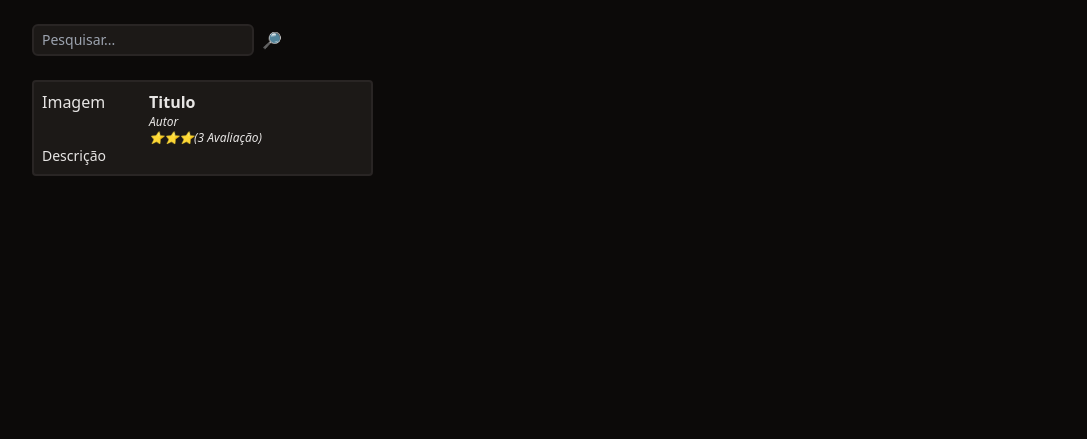
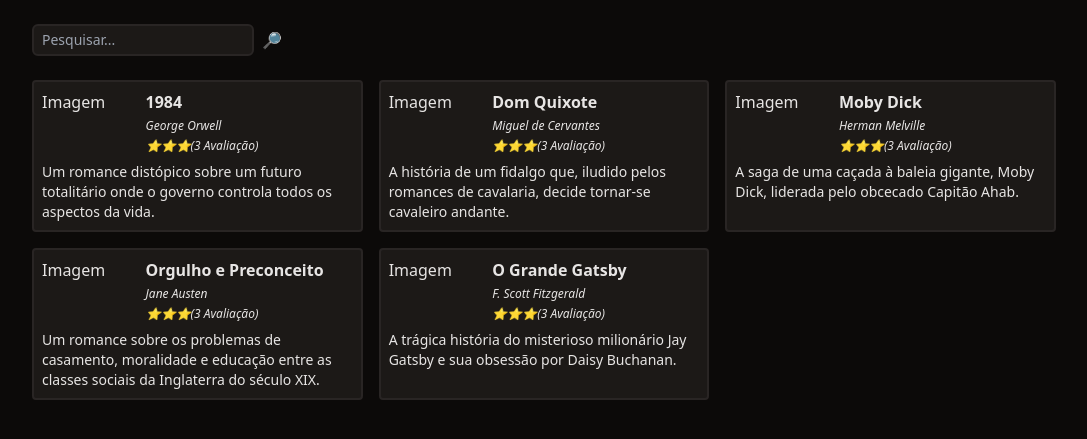
Before and after one commit to julhomichalak/book-wise-rocketseat, a PHP site: page / in a window 1280 px wide. Shown: the part 60-499 px from the top of the page, without its empty margins (96-1183 px from the left). Run offline with PHP 8.4, Linux system fonts and the light colour scheme; some libraries are stand-ins or nearby versions.

Commit message:
estruturando mvc

```diff
--- /dev/null
+++ b/controllers/index.controller.php
@@ -0,0 +1,5 @@
+<?php
+
+require 'dados.php';
+
+view('index', ['livros' => $livros]);
--- /dev/null
+++ b/dados.php
@@ -0,0 +1,34 @@
+<?php
+
+$livros = [
+    [
+        'id' => 1,
+        'titulo' => '1984',
+        'autor' => 'George Orwell',
+        'descricao' => 'Um romance distópico sobre um futuro totalitário onde o governo controla todos os aspectos da vida.'
+    ],
+    [
+        'id' => 2,
+        'titulo' => 'Dom Quixote',
+        'autor' => 'Miguel de Cervantes',
+        'descricao' => 'A história de um fidalgo que, iludido pelos romances de cavalaria, decide tornar-se cavaleiro andante.'
+    ],
+    [
+        'id' => 3,
+        'titulo' => 'Moby Dick',
+        'autor' => 'Herman Melville',
+        'descricao' => 'A saga de uma caçada à baleia gigante, Moby Dick, liderada pelo obcecado Capitão Ahab.'
+    ],
+    [
+        'id' => 4,
+        'titulo' => 'Orgulho e Preconceito',
+        'autor' => 'Jane Austen',
+        'descricao' => 'Um romance sobre os problemas de casamento, moralidade e educação entre as classes sociais da Inglaterra do século XIX.'
+    ],
+    [
+        'id' => 5,
+        'titulo' => 'O Grande Gatsby',
+        'autor' => 'F. Scott Fitzgerald',
+        'descricao' => 'A trágica história do misterioso milionário Jay Gatsby e sua obsessão por Daisy Buchanan.'
+    ]
+];
--- /dev/null
+++ b/functions.php
@@ -0,0 +1,25 @@
+<?php
+
+function view($view, $data = [])
+{
+    foreach ($data as $key => $value) {
+        $$key = $value;
+    }
+    require('views/template/app.php');
+}
+
+
+function dd($dump)
+{
+    echo '<pre>';
+    var_dump($dump);
+    echo '</pre>';
+    die();
+}
+
+function abort($code)
+{
+    http_response_code($code);
+    view($code);
+    die();
+}
--- a/index.php
+++ b/index.php
@@ -1,59 +1,6 @@
-<!DOCTYPE html>
-<html lang="en">
+<?php
 
-<head>
-    <meta charset="UTF-8">
-    <meta name="viewport" content="width=device-width, initial-scale=1.0">
-    <title>Book Wise</title>
-    <script src="https://cdn.tailwindcss.com"></script>
-</head>
+require 'dados.php';
+require 'functions.php';
 
-<body class="bg-stone-950 text-stone-200">
-    <header class=" bg-stone-900 ">
-        <nav class="mx-auto max-w-screen-lg flex justify-between  py-4">
-            <div class="font-bold text-xl tracking-wide">Book Wise</div>
-            <ul class="flex space-x-4 font-bold">
-                <li><a href="/" class="text-lime-500">Explorar</a></li>
-                <li><a href="/meus-livros.php" class="hover:underline">Meus livros</a></li>
-            </ul>
-            <ul>
-                <li><a href="/login.php">Login</a></li>
-            </ul>
-        </nav>
-    </header>
-    <main class="mx-auto max-w-screen-lg  space-y-6 mt-6">
-        <div>
-
-            <form class="w-full flex space-x-2">
-                <input
-                    type="text"
-                    class=" border-stone-800 border-2 rounded-md bg-stone-900 text-sm focus:outline-none px-2 py-1"
-                    placeholder="Pesquisar..."
-                    name="pesquisar" />
-
-                <button class="">🔎</button>
-            </form>
-        </div>
-
-
-        <section class="space-x-4">
-
-            <div class="w-1/3 p-2 rounded border-stone-800 border-2 bg-stone-900">
-                <div class="flex">
-                    <div class="w-1/3">Imagem</div>
-
-                    <div class="w-2/3">
-                        <div class="font-semibold">Titulo</div>
-                        <div class="text-xs italic">Autor</div>
-                        <div class="text-xs italic">⭐⭐⭐(3 Avaliação)</div>
-                    </div>
-                </div>
-                <div class="text-sm">Descrição</div>
-
-            </div>
-
-        </section>
-    </main>
-</body>
-
-</html>
+require 'routes.php';
--- /dev/null
+++ b/routes.php
@@ -0,0 +1,13 @@
+<?php
+
+
+$controller = str_replace('/', '', parse_url($_SERVER['REQUEST_URI'])['path']);
+if (!$controller) $controller = 'index';
+
+if (!file_exists("controllers/{$controller}.controller.php")) {
+    abort(404);
+}
+
+
+
+require "controllers/{$controller}.controller.php";
--- /dev/null
+++ b/views/404.view.php
@@ -0,0 +1,3 @@
+<h1 class="text-lg font-bold mt-2">
+    404 - Page not found
+</h1>
--- /dev/null
+++ b/views/index.view.php
@@ -0,0 +1,32 @@
+<div>
+    <form class="w-full flex space-x-2">
+        <input
+            type="text"
+            class=" border-stone-800 border-2 rounded-md bg-stone-900 text-sm focus:outline-none px-2 py-1"
+            placeholder="Pesquisar..."
+            name="pesquisar" />
+
+        <button class="">🔎</button>
+    </form>
+</div>
+
+
+<section class="grid gap-4 grid-cols-1 md:grid-cols-2 lg:grid-cols-3 flex">
+
+    <?php foreach ($livros as $livro): ?>
+        <div class="p-2 rounded border-stone-800 border-2 bg-stone-900">
+            <div class="flex">
+                <div class="w-1/3">Imagem</div>
+
+                <div class="w-2/3 space-y-1">
+                    <a href="livro?id=<?= $livro['id'] ?>" class="font-semibold hover:underline"><?= $livro['titulo'] ?></a>
+                    <div class="text-xs italic"><?= $livro['autor'] ?></div>
+                    <div class="text-xs italic">⭐⭐⭐(3 Avaliação)</div>
+                </div>
+            </div>
+            <div class="text-sm mt-2"><?= $livro['descricao'] ?></div>
+
+        </div>
+
+    <?php endforeach; ?>
+</section>
--- /dev/null
+++ b/views/template/app.php
@@ -0,0 +1,29 @@
+<!DOCTYPE html>
+<html lang="pt-br">
+
+<head>
+    <meta charset="UTF-8">
+    <meta name="viewport" content="width=device-width, initial-scale=1.0">
+    <title>Book Wise</title>
+    <script src="https://cdn.tailwindcss.com"></script>
+</head>
+
+<body class="bg-stone-950 text-stone-200">
+    <header class=" bg-stone-900 ">
+        <nav class="mx-auto max-w-screen-lg flex justify-between  py-4">
+            <div class="font-bold text-xl tracking-wide">Book Wise</div>
+            <ul class="flex space-x-4 font-bold">
+                <li><a href="/" class="text-lime-500">Explorar</a></li>
+                <li><a href="/meus-livros" class="hover:underline">Meus livros</a></li>
+            </ul>
+            <ul>
+                <li><a href="/login">Login</a></li>
+            </ul>
+        </nav>
+    </header>
+    <main class="mx-auto max-w-screen-lg  space-y-6 mt-6">
+        <?php require "views/{$view}.view.php"; ?>
+    </main>
+</body>
+
+</html>
```
Also changed, not shown: controllers/livro.controller.php (added, +10 -0 lines), views/livro.view.php (added, +14 -0 lines).
